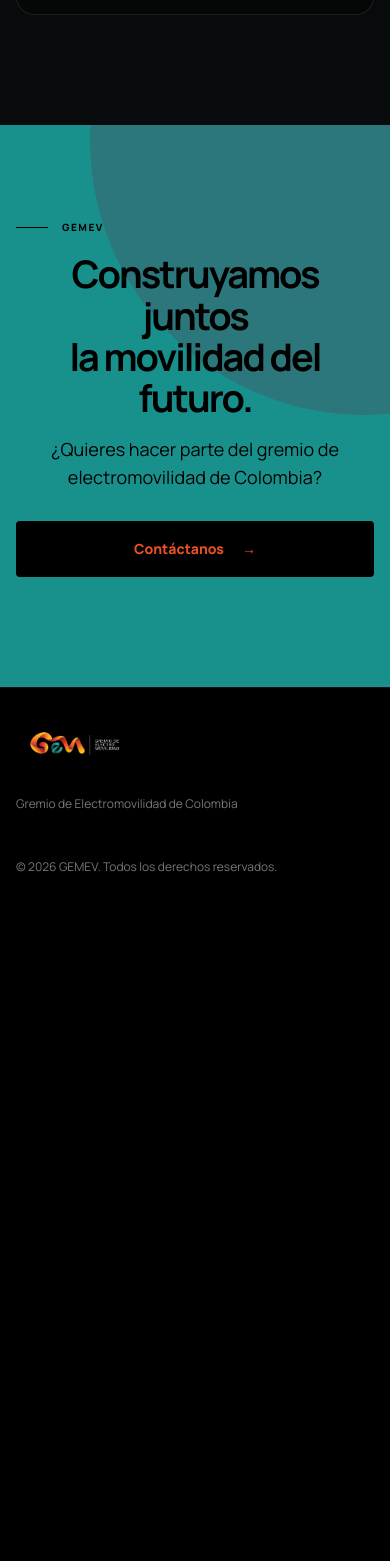
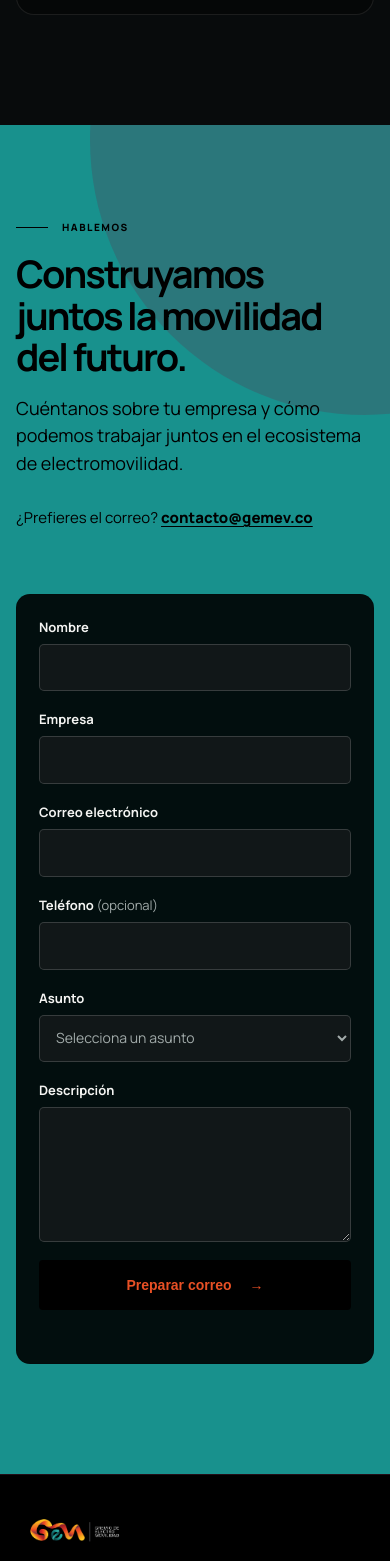
Before and after one commit to davidamayagarzon-stack/gemev-web, a plain HTML site: page index.html in a window 390 px wide. Shown: the part 6054-7615 px from the top of the page. Before the commit the page ends 6977 px from the top, so only its background shows below. Drawn offline with Linux system fonts and the light colour scheme.

Commit message:
feature: form added in the contact section

```diff
--- a/index.html
+++ b/index.html
@@ -169,13 +169,52 @@
       </div>
     </section>
 
-    <section class="final-cta" id="contacto">
+    <section class="final-cta" id="contacto" aria-labelledby="contact-title">
       <div class="orb final-orb"></div>
-      <div class="container final-content">
-        <p class="eyebrow">GEMEV</p>
-        <h2>Construyamos juntos<br>la movilidad del futuro.</h2>
-        <p>¿Quieres hacer parte del gremio de electromovilidad de Colombia?</p>
-        <a class="button button-dark" href="mailto:contacto@gemev.co">Contáctanos <span>→</span></a>
+      <div class="container contact-grid">
+        <div class="contact-intro">
+          <p class="eyebrow">HABLEMOS</p>
+          <h2 id="contact-title">Construyamos juntos la movilidad del futuro.</h2>
+          <p>Cuéntanos sobre tu empresa y cómo podemos trabajar juntos en el ecosistema de electromovilidad.</p>
+          <p class="contact-email">¿Prefieres el correo? <a href="mailto:contacto@gemev.co">contacto@gemev.co</a></p>
+        </div>
+
+        <form class="contact-form" id="contact-form">
+          <div class="form-field">
+            <label for="contact-name">Nombre</label>
+            <input id="contact-name" name="name" type="text" autocomplete="name" required>
+          </div>
+          <div class="form-field">
+            <label for="contact-company">Empresa</label>
+            <input id="contact-company" name="company" type="text" autocomplete="organization" required>
+          </div>
+          <div class="form-field">
+            <label for="contact-email">Correo electrónico</label>
+            <input id="contact-email" name="email" type="email" autocomplete="email" required>
+          </div>
+          <div class="form-field">
+            <label for="contact-phone">Teléfono <span>(opcional)</span></label>
+            <input id="contact-phone" name="phone" type="tel" autocomplete="tel">
+          </div>
+          <div class="form-field form-field-full">
+            <label for="contact-subject">Asunto</label>
+            <select id="contact-subject" name="subject" required>
+              <option value="" selected disabled>Selecciona un asunto</option>
+              <option value="Afiliación">Quiero afiliar mi empresa</option>
+              <option value="Alianzas">Alianzas y proyectos</option>
+              <option value="Eventos">Eventos</option>
+              <option value="Otro">Otro</option>
+            </select>
+          </div>
+          <div class="form-field form-field-full">
+            <label for="contact-description">Descripción</label>
+            <textarea id="contact-description" name="description" rows="5" maxlength="1500" required></textarea>
+          </div>
+          <div class="form-field-full">
+            <button class="button button-dark contact-submit" type="submit">Preparar correo <span>→</span></button>
+            <p class="form-status" id="contact-form-status" role="status" aria-live="polite"></p>
+          </div>
+        </form>
       </div>
     </section>
   </main>
--- a/script.js
+++ b/script.js
@@ -1,6 +1,8 @@
 const menuToggle = document.querySelector(".menu-toggle");
 const nav = document.querySelector(".main-nav");
 const yearEl = document.getElementById("year");
+const contactForm = document.getElementById("contact-form");
+const contactFormStatus = document.getElementById("contact-form-status");
 const navLinks = document.querySelectorAll(".main-nav a[href^='#']");
 const observedSections = Array.from(navLinks)
   .map(link => document.querySelector(link.getAttribute("href")))
@@ -81,3 +83,28 @@ window.addEventListener("resize", () => {
 if (yearEl) {
   yearEl.textContent = new Date().getFullYear();
 }
+
+if (contactForm && contactFormStatus) {
+  contactForm.addEventListener("submit", (event) => {
+    event.preventDefault();
+    const formData = new FormData(contactForm);
+    const subject = formData.get("subject");
+    const message = [
+      `Nombre: ${formData.get("name")}`,
+      `Empresa: ${formData.get("company")}`,
+      `Correo electrónico: ${formData.get("email")}`,
+      `Teléfono: ${formData.get("phone") || "No indicado"}`,
+      `Asunto: ${subject}`,
+      "",
+      "Descripción:",
+      formData.get("description")
+    ].join("\n");
+    const emailParameters = new URLSearchParams({
+      subject: `Contacto GEMEV: ${subject}`,
+      body: message
+    });
+
+    contactFormStatus.dataset.state = "info";
+    contactFormStatus.textContent = "Se abrirá tu aplicación de correo con el mensaje listo. Recuerda pulsar Enviar.";
+    window.location.href = `mailto:contacto@gemev.co?${emailParameters.toString()}`;
+  });}
--- a/style.css
+++ b/style.css
@@ -100,10 +100,24 @@ img{max-width:100%;display:block}
 .event-box p:last-child{color:#9a9a9a;margin:0}
 
 .final-cta{position:relative;overflow:hidden;background:var(--teal);color:var(--black);padding:110px 0}
-.final-content{position:relative;z-index:2;text-align:center}
-.final-content .eyebrow{color:var(--black)}
-.final-content h2{font-size:56px}
-.final-content>p:not(.eyebrow){font-size:18px;margin-bottom:30px}
+.contact-grid{position:relative;z-index:2;display:grid;grid-template-columns:.85fr 1.15fr;gap:64px;align-items:center}
+.contact-intro .eyebrow{color:var(--black)}
+.contact-intro h2{font-size:clamp(38px,4.5vw,56px);line-height:1.08;letter-spacing:-2px;margin:0 0 18px}
+.contact-intro>p:not(.eyebrow){font-size:18px;margin:0 0 28px}
+.contact-email{font-size:15px!important}
+.contact-email a{font-weight:800;text-decoration:underline;text-underline-offset:3px}
+.contact-form{display:grid;grid-template-columns:1fr 1fr;gap:18px;padding:32px;border:1px solid rgba(0,0,0,.14);border-radius:14px;background:rgba(0,0,0,.9);color:var(--text)}
+.form-field{display:flex;flex-direction:column;gap:7px}
+.form-field-full{grid-column:1/-1}
+.form-field label{font-size:13px;font-weight:700}
+.form-field label span{color:var(--muted);font-weight:400}
+.form-field input,.form-field select,.form-field textarea{width:100%;border:1px solid rgba(255,255,255,.16);border-radius:5px;background:#111718;color:var(--text);font:inherit;font-size:14px;padding:12px}
+.form-field input:focus,.form-field select:focus,.form-field textarea:focus{outline:2px solid var(--teal-light);outline-offset:1px}
+.form-field textarea{resize:vertical;min-height:120px}
+.form-field select:invalid{color:var(--muted)}
+.contact-submit{border:0;cursor:pointer}
+.form-status{min-height:1.5em;margin:12px 0 0;color:#f4c8b9;font-size:13px}
+.form-status[data-state="info"]{color:var(--text)}
 .final-orb{width:550px;height:550px;right:-250px;top:-260px;background:rgba(105,41,70,.24)}
 
 .footer{background:var(--black);padding:35px 0}
@@ -114,9 +128,10 @@ img{max-width:100%;display:block}
   .main-nav{gap:20px}
   .hero-content{padding-left:5%}
   .member-grid{grid-template-columns:repeat(3,1fr)}
-  .why-grid,.join-grid{grid-template-columns:1fr}
+  .why-grid,.join-grid,.contact-grid{grid-template-columns:1fr}
   .energy-symbol{margin-top:30px}
   .sector-grid{grid-template-columns:1fr}
+  .contact-grid{gap:36px}
 }
 
 @media (max-width: 700px){
@@ -134,7 +149,7 @@ img{max-width:100%;display:block}
   .hero-copy{font-size:16px}
   .button{width:100%}
   .member-grid{grid-template-columns:repeat(2,1fr)}
-  .section-heading h2,.why h2,.join-banner h2,.final-cta h2{font-size:38px}
+  .section-heading h2,.why h2,.join-banner h2,.contact-intro h2{font-size:38px}
   .join-banner{padding:75px 0}
   .energy-symbol{width:190px;height:190px;font-size:75px}
   .why{padding:80px 0}
@@ -195,4 +210,6 @@ body{overflow-x:hidden}
   .sectors{padding:90px 0 105px}
   .sector-card,.sector-card.wide{min-height:0}
   .final-cta{padding:95px 0 110px}
+  .contact-form{grid-template-columns:1fr;padding:22px}
+  .form-field-full{grid-column:1}
 }
```
